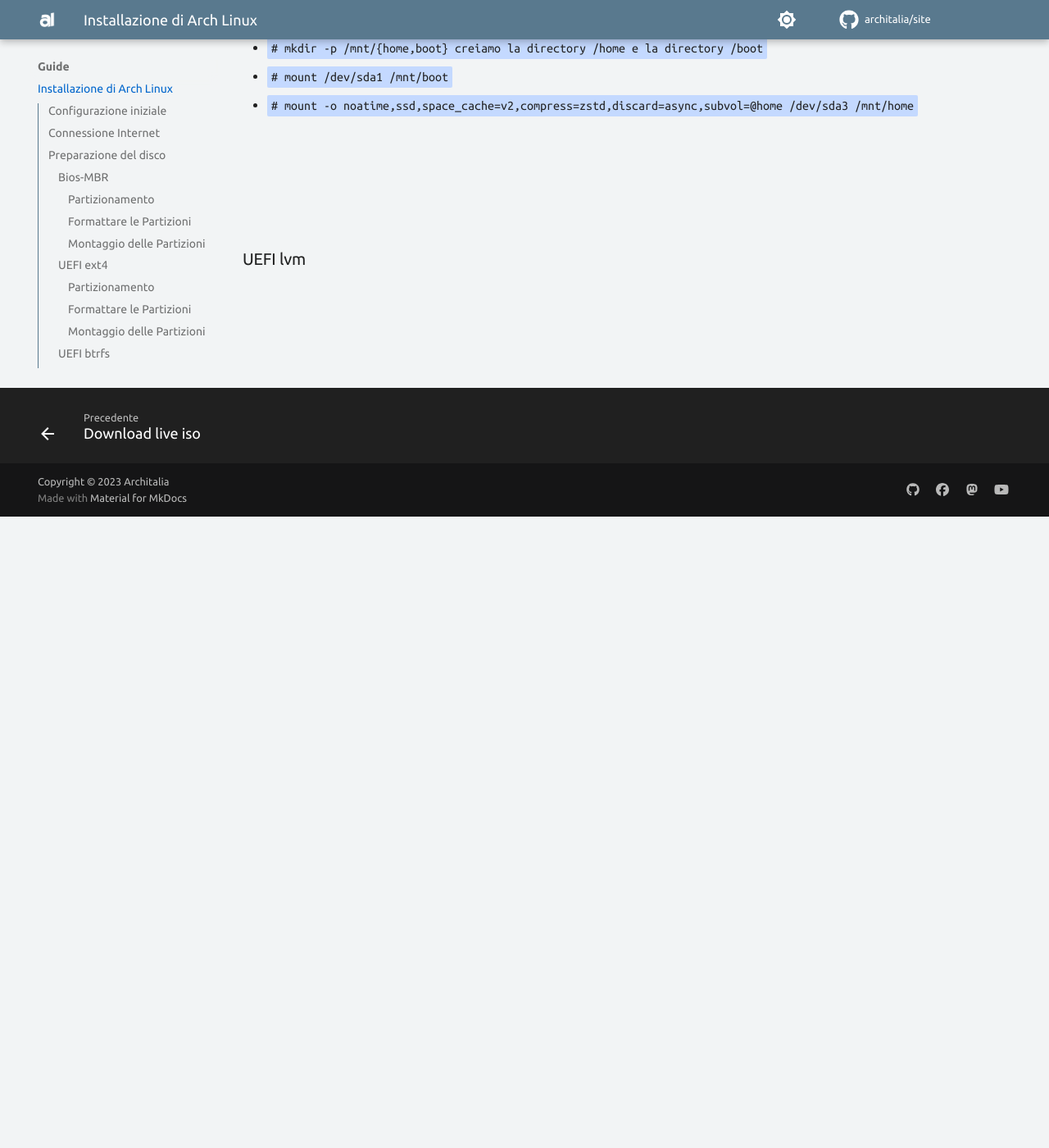
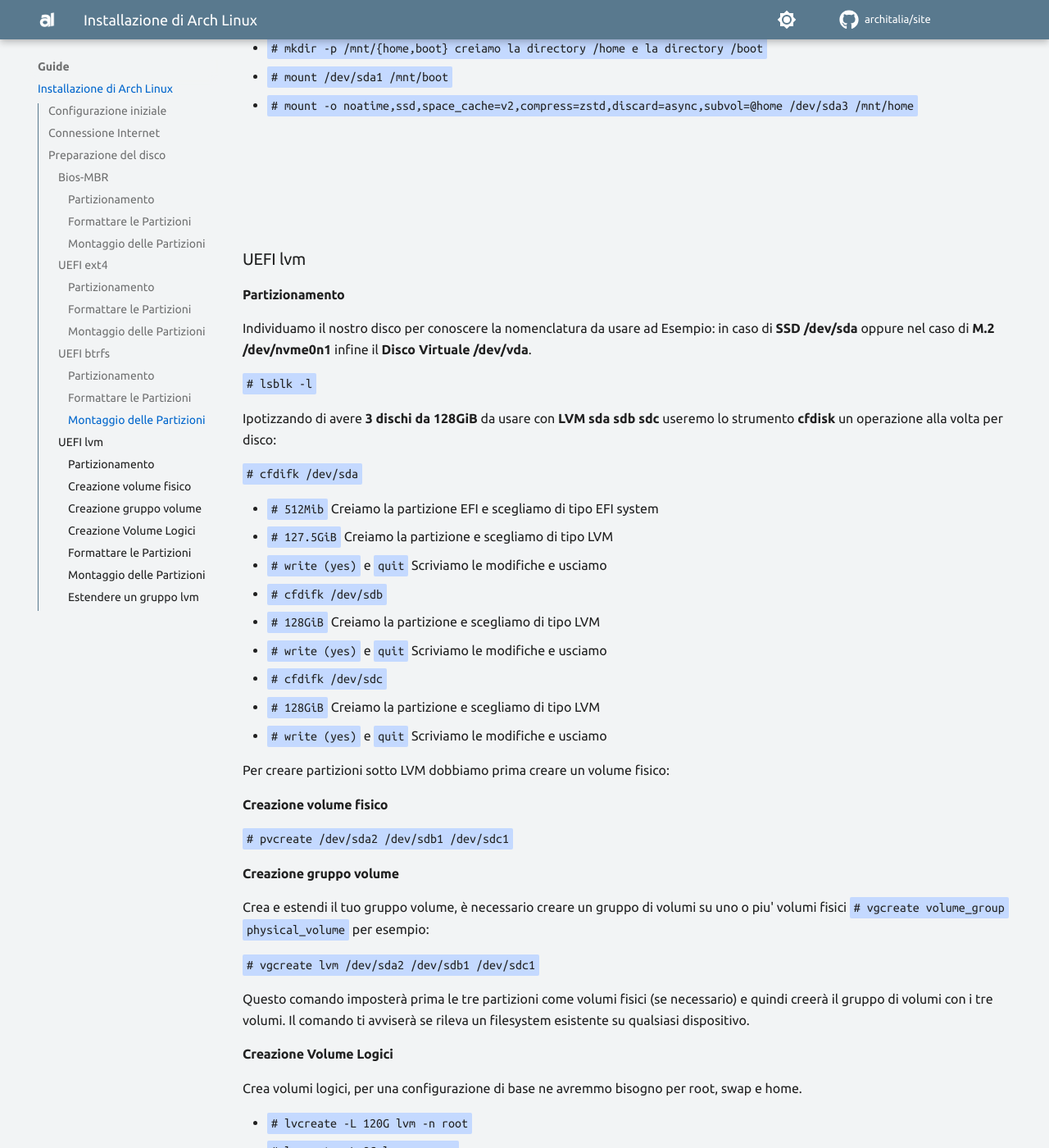
Before and after one commit to ArchItalia/site, an MkDocs documentation site: the page built from docs/Guide/guide.md, in a window 1280 px wide and 1400 px high, scrolled down 4962 px. Shown: the whole window at 82% size. Built offline with MkDocs 1.6.1 and Material for MkDocs 9.7.7, drawn with Linux system fonts in a browser that asks for light colours; comment, search, counter and statistics services are not loaded; the version menu is left out; before the commit the page ends 5592 px from its top, so only the background shows below that; some of the changed text lies outside the part shown.

Commit message:
Update guide.md

```diff
--- a/docs/Guide/guide.md
+++ b/docs/Guide/guide.md
@@ -184,6 +184,73 @@ Creiamo i sottovolumi **@** e **@home**
 
 ### UEFI lvm
 
+#### Partizionamento
+Individuamo il nostro disco per conoscere la nomenclatura da usare ad Esempio: in caso di **SSD /dev/sda** oppure nel caso di **M.2 /dev/nvme0n1** infine il **Disco Virtuale /dev/vda**.
+
+
+`# lsblk -l`
+
+Ipotizzando di avere **3 dischi da 128GiB**  da usare con **LVM** **sda sdb sdc** useremo lo strumento **cfdisk** un operazione alla volta per disco:
+
+
+`# cfdifk /dev/sda`
+
+- `# 512Mib` Creiamo la partizione EFI e scegliamo di tipo EFI system
+- `# 127.5GiB` Creiamo la partizione e scegliamo di tipo LVM
+- `# write (yes)` e `quit`  Scriviamo le modifiche e usciamo
+
+- `# cfdifk /dev/sdb`
+- `# 128GiB` Creiamo la partizione e scegliamo di tipo LVM
+- `# write (yes)` e `quit`  Scriviamo le modifiche e usciamo
+
+- `# cfdifk /dev/sdc`
+- `# 128GiB` Creiamo la partizione e scegliamo di tipo LVM
+- `# write (yes)` e `quit`  Scriviamo le modifiche e usciamo
+
+Per creare partizioni sotto LVM dobbiamo prima creare un volume fisico:
+
+#### Creazione volume fisico
+
+`# pvcreate /dev/sda2 /dev/sdb1 /dev/sdc1`
+
+#### Creazione gruppo volume
+Crea e estendi il tuo gruppo volume, è necessario creare un gruppo di volumi su uno o piu' volumi fisici `# vgcreate volume_group physical_volume` per esempio:
+
+`# vgcreate lvm /dev/sda2 /dev/sdb1 /dev/sdc1`
+
+Questo comando imposterà prima le tre partizioni come volumi fisici (se necessario) e quindi creerà il gruppo di volumi con i tre volumi. Il comando ti avviserà se rileva un filesystem esistente su qualsiasi dispositivo.
+
+#### Creazione Volume Logici
+
+Crea volumi logici, per una configurazione di base ne avremmo bisogno per root, swap e home.
+
+- `# lvcreate -L 120G lvm -n root`
+- `# lvcreate -L 8G lvm -n swap`
+- `# lvcreate -l 100%FREE lvm -n home`
+
+#### Formattare le Partizioni
+
+`# mkfs.vfat -F32 /dev/sda1` La partizione EFI system in FAT32 per il boot
+
+- `# mkfs.ext4 /dev/lvm/root`
+- `# mkfs.ext4 /dev/lvm/home`
+- `# mkswap /dev/lvm/swap`
+
+#### Montaggio delle Partizioni
+
+- `# mount /dev/lvm/root /mnt`
+- `# mkdir -p /mnt/{home,boot}` creiamo la directory /home e la directory /boot
+- `# mount /dev/lvm/home /mnt/home`
+- `# mount /dev/sda1 /mnt/boot`
+- `# swapon /dev/lvm/swap`
+
+#### Estendere un gruppo lvm
+
+Se in futuro vorrete aggiungere un nuovo volume fisico al gruppo vediamo quale comando usare, ipotizzando un quarto disco sdd e di averlo partizionato come prima di tipo lvm, estendiamo lo spazio per esempio a `/dev/lvm/home`:
+
+- `# pvcreate /dev/sdd1`
+- `# vgextend lvm /dev/sdd1`
+- `# lvextend -l +100%FREE /dev/lvm/home`
 
 
 
```
